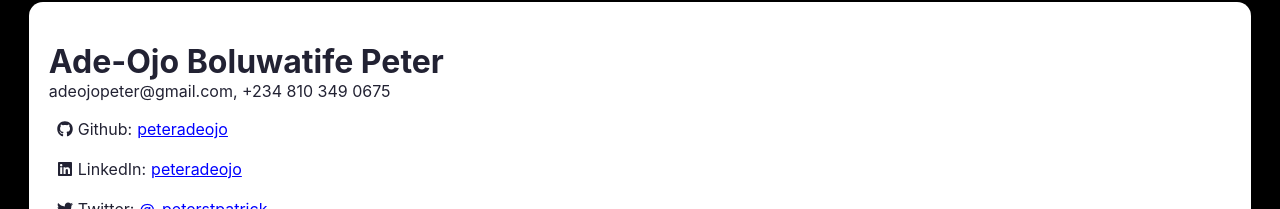
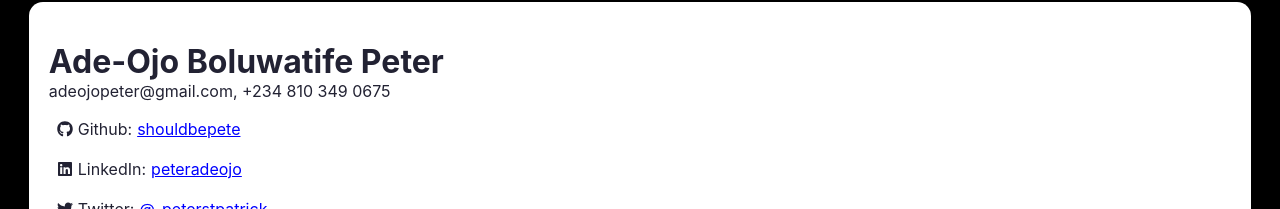
Before and after one commit to peteradeojo/peteradeojo, a Next.js app: page /curriculumvitae in a window 1280 px wide. Shown: the part 149-358 px from the top of the page. Built offline with nearby package versions, Linux system fonts and the light colour scheme.

Commit message:
updated twitter link

```diff
--- a/pages/curriculumvitae.js
+++ b/pages/curriculumvitae.js
@@ -162,7 +162,7 @@ const CurriculumVitae = () => {
 						<li>
 							<FaGithub className={styles.icon} />
 							<span className={styles.label}>Github:</span>{" "}
-							<a href='https://github.com/peteradeojo'>peteradeojo</a>
+							<a href='https://github.com/shouldbepete'>shouldbepete</a>
 						</li>
 						<li>
 							<FaLinkedin className={styles.icon} />
```
